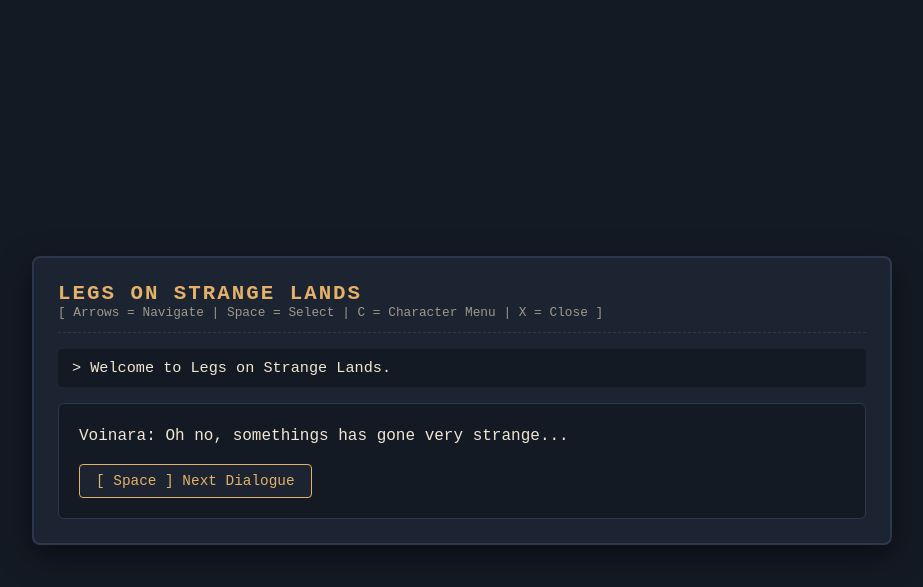
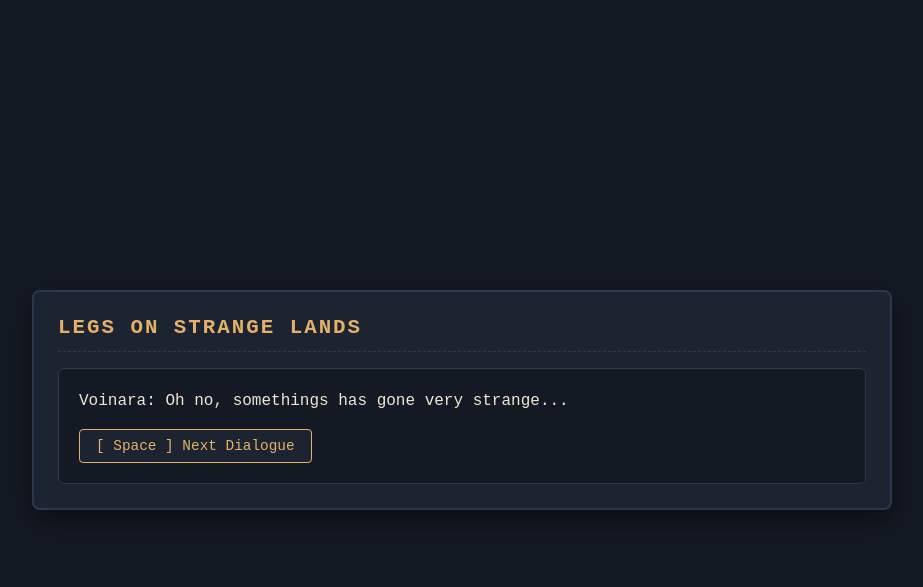
Before and after one commit to sowrd299/LegendaryPaws, a Django app: page / in a window 1280 px wide. Shown: the top 587 px of the page, without its empty margins (178-1101 px from the left). Run offline with Django 5.2, Linux system fonts and the light colour scheme.

Commit message:
Removed header

```diff
--- a/game/templates/game/game.html
+++ b/game/templates/game/game.html
@@ -294,23 +294,13 @@
 
 <body>
     <div class="terminal-container">
+        <!-- SCREEN: VOINARA INTRO -->
+        {% if screen == 'voinara_intro' %}
         <!-- HEADER -->
         <div class="header">
             <h1>Legs on Strange Lands</h1>
-            <div class="controls-legend">
-                [ Arrows = Navigate | Space = Select | C = Character Menu | X = Close ]
-            </div>
         </div>
 
-        <!-- STATUS MESSAGE -->
-        {% if state.message %}
-        <div class="status-bar">
-            >&nbsp;{{ state.message }}
-        </div>
-        {% endif %}
-
-        <!-- SCREEN: VOINARA INTRO -->
-        {% if screen == 'voinara_intro' %}
         <div class="dialogue-box">
             <p>{{ voinara_text }}</p>
             <form id="voinaraForm" method="POST" action="{% url 'handle_action' %}" style="margin-top: 16px;">
@@ -340,6 +330,11 @@
         </div>
 
         <div class="dialogue-box" style="font-size: 0.9rem;">
+            <!-- STATUS MESSAGE -->
+            {% if state.message %}
+            <p> >&nbsp;{{ state.message }} </p>
+            {% endif %}
+            <!-- MAP DESCRIPTION -->
             <p>{{ tile_desc }}</p>
         </div>
 
```
